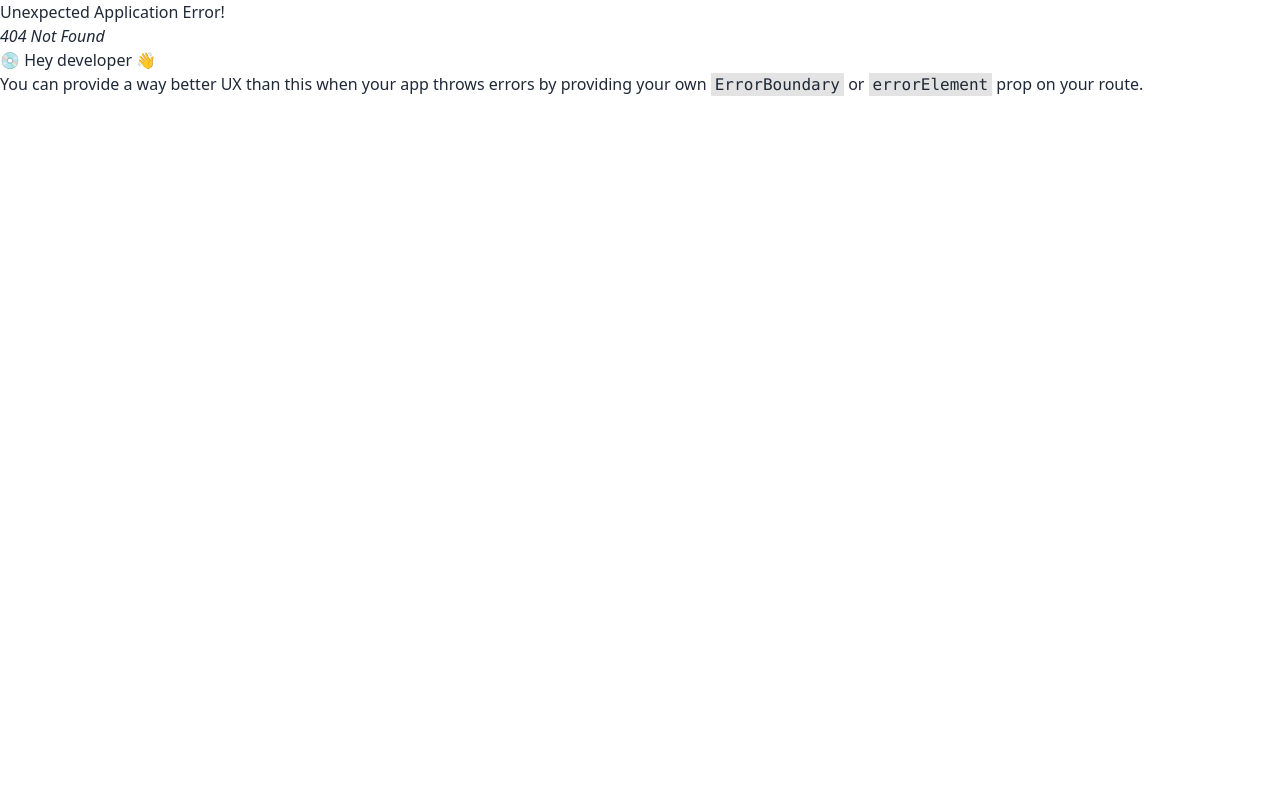
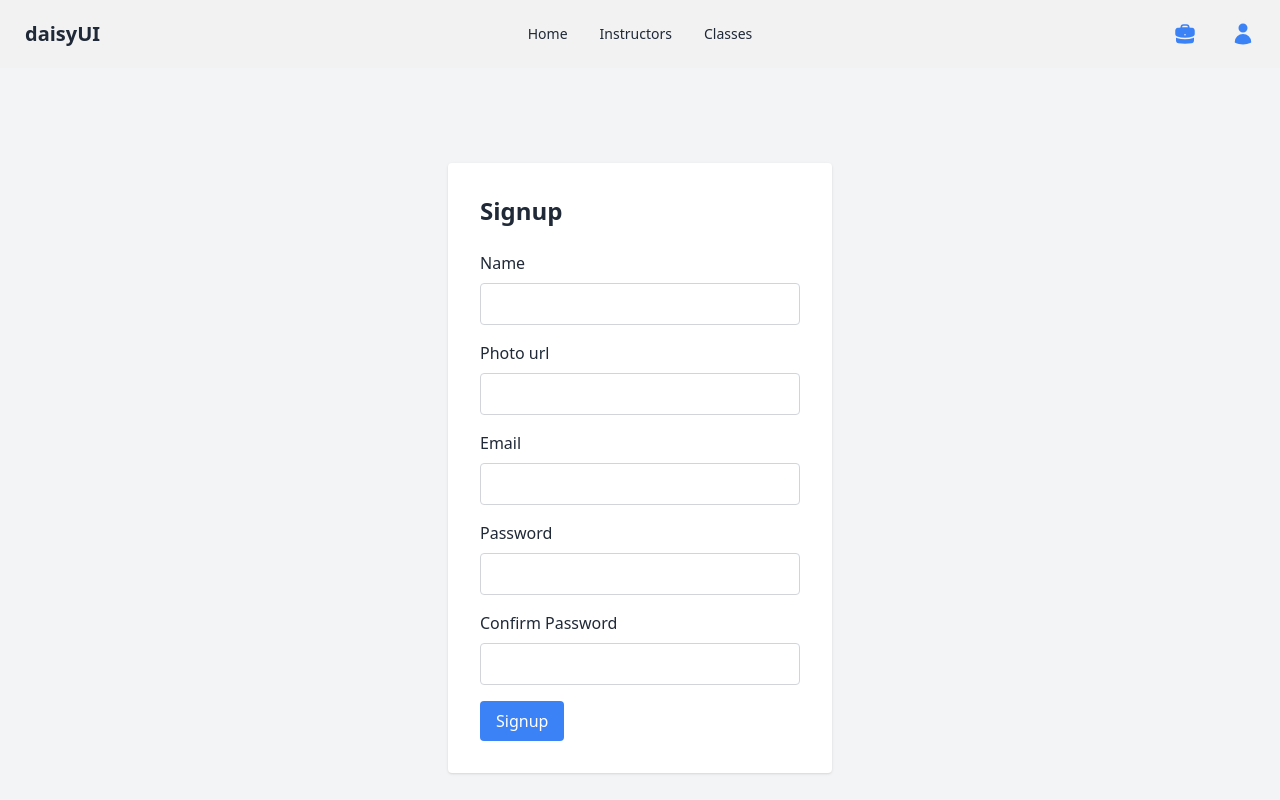
Before and after one commit to Mohammadsarowar/Summer-camp-School-project, a React (Vite) app: page /singUp in a window 1280 px wide. Before the commit this address had no page. Shown: the top 800 px of the page. Built offline with nearby package versions, Linux system fonts and the light colour scheme.

Commit message:
login page

```diff
--- a/package.json
+++ b/package.json
@@ -11,11 +11,13 @@
   },
   "dependencies": {
     "@heroicons/react": "^2.0.18",
+    "firebase": "^9.22.1",
     "localforage": "^1.10.0",
     "match-sorter": "^6.3.1",
     "react": "^18.2.0",
     "react-dom": "^18.2.0",
     "react-fast-marquee": "^1.6.0",
+    "react-hook-form": "^7.44.3",
     "react-router-dom": "^6.12.0",
     "react-simple-typewriter": "^5.0.1",
     "sort-by": "^1.2.0"
--- /dev/null
+++ b/src/Component/page/LoginPage.jsx
@@ -0,0 +1,35 @@
+import React from 'react';
+import { useForm } from 'react-hook-form';
+
+const LoginPage = () => {
+  const { register, handleSubmit, formState: { errors } } = useForm();
+
+  const onSubmit = (data) => {
+    console.log(data);
+  };
+
+  return (
+    <div className="flex justify-center items-center h-screen bg-gray-100">
+      <div className="bg-white rounded shadow p-8 w-80">
+        <h2 className="text-2xl font-bold mb-6">Login</h2>
+        <form onSubmit={handleSubmit(onSubmit)}>
+          <div className="mb-4">
+            <label className="block mb-2">Email</label>
+            <input {...register('email', { required: 'Email is required', pattern: { value: /^\S+@\S+$/, message: 'Invalid email address' } })} className="border border-gray-300 px-4 py-2 rounded w-full" />
+            {errors.email && <p className="text-red-500 mt-2">{errors.email.message}</p>}
+          </div>
+
+          <div className="mb-4">
+            <label className="block mb-2">Password</label>
+            <input {...register('password', { required: 'Password is required', minLength: { value: 6, message: 'Password must have at least 6 characters' } })} type="password" className="border border-gray-300 px-4 py-2 rounded w-full" />
+            {errors.password && <p className="text-red-500 mt-2">{errors.password.message}</p>}
+          </div>
+
+          <button type="submit" className="bg-blue-500 text-white px-4 py-2 rounded">Login</button>
+        </form>
+      </div>
+    </div>
+  );
+};
+
+export default LoginPage;
--- /dev/null
+++ b/src/Component/page/SingUp.jsx
@@ -0,0 +1,52 @@
+import React from "react";
+import { useForm } from "react-hook-form";
+
+const SingUp = () => {
+  const {
+    register,
+    handleSubmit,
+    watch,
+    formState: { errors },
+  } = useForm();
+  const onSubmit = (data) => console.log(data);
+  return (
+    <div className="flex justify-center items-center h-screen bg-gray-100">
+    <div className="bg-white rounded shadow p-8 w-96">
+      <h2 className="text-2xl font-bold mb-6">Signup</h2>
+      <form onSubmit={handleSubmit(onSubmit)}>
+        <div className="mb-4">
+          <label className="block mb-2">Name</label>
+          <input {...register('name', { required: 'Name is required' })} className="border border-gray-300 px-4 py-2 rounded w-full" />
+          {errors.name && <p className="text-red-500 mt-2">{errors.name.message}</p>}
+        </div>
+        <div className="mb-4">
+          <label className="block mb-2">Photo url</label>
+          <input {...register('name', { required: 'Name is required' })} className="border border-gray-300 px-4 py-2 rounded w-full" />
+          {errors.name && <p className="text-red-500 mt-2">{errors.name.message}</p>}
+        </div>
+        <div className="mb-4">
+            <label className="block mb-2">Email</label>
+            <input {...register('email', { required: 'Email is required', pattern: { value: /^\S+@\S+$/, message: 'Invalid email address' } })} className="border border-gray-300 px-4 py-2 rounded w-full" />
+            {errors.email && <p className="text-red-500 mt-2">{errors.email.message}</p>}
+          </div>
+
+          <div className="mb-4">
+            <label className="block mb-2">Password</label>
+            <input {...register('password', { required: 'Password is required', minLength: { value: 6, message: 'Password must have at least 6 characters' } })} type="password" className="border border-gray-300 px-4 py-2 rounded w-full" />
+            {errors.password && <p className="text-red-500 mt-2">{errors.password.message}</p>}
+          </div>
+          <div className="mb-4">
+            <label className="block mb-2">Confirm Password</label>
+            <input {...register('password', { required: 'Password is required', minLength: { value: 6, message: 'Password must have at least 6 characters' } })} type="password" className="border border-gray-300 px-4 py-2 rounded w-full" />
+            {errors.password && <p className="text-red-500 mt-2">{errors.password.message}</p>}
+          </div>
+
+          <button type="submit" className="bg-blue-500 text-white px-4 py-2 rounded">Signup</button>
+        </form>
+      </div>
+    </div>
+
+  );
+};
+
+export default SingUp;
```
Also changed, not shown: src/route/Rougth.jsx (+10 -0 lines), 1 other file (tests, documents, lock files or other folders).
